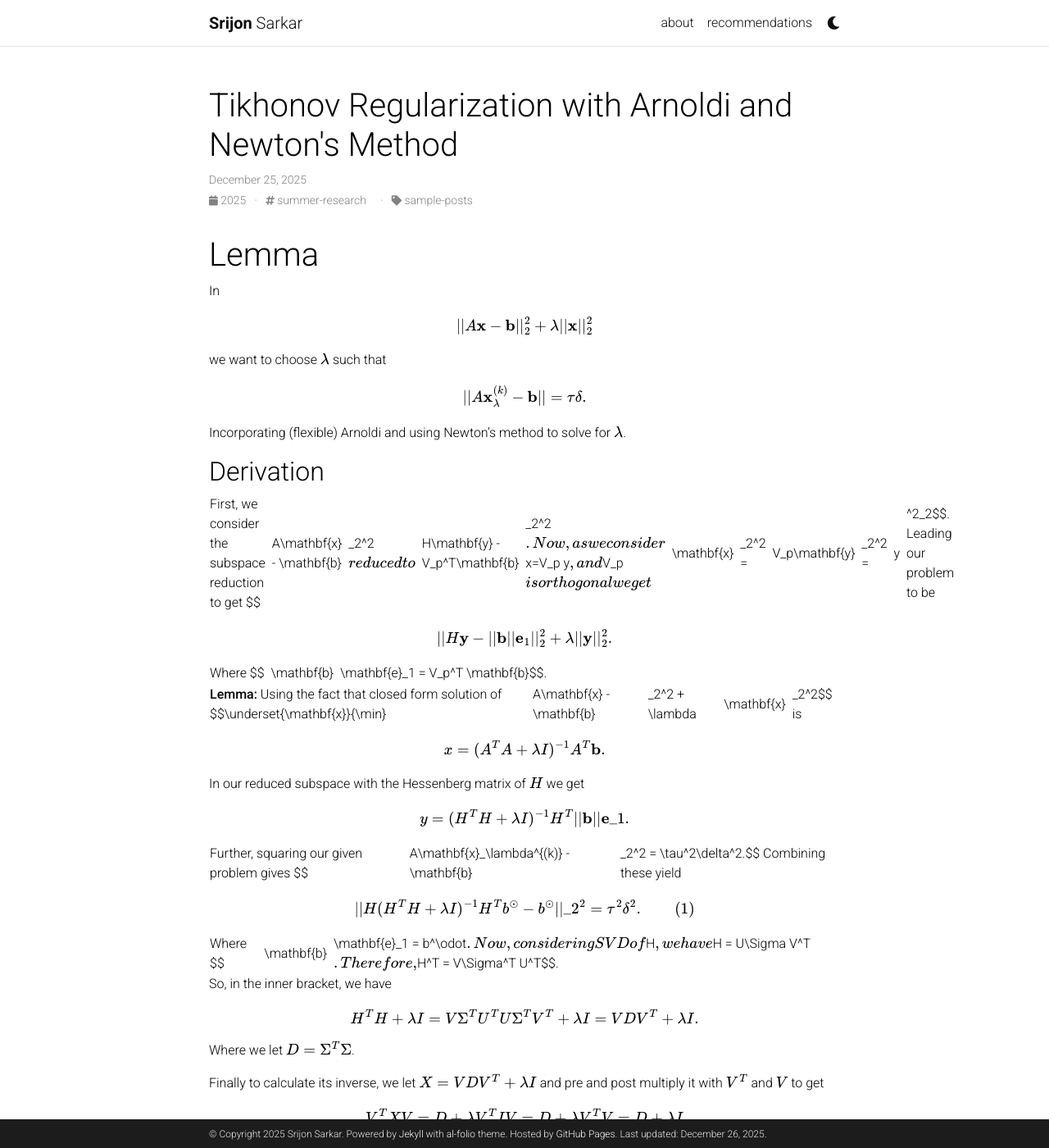
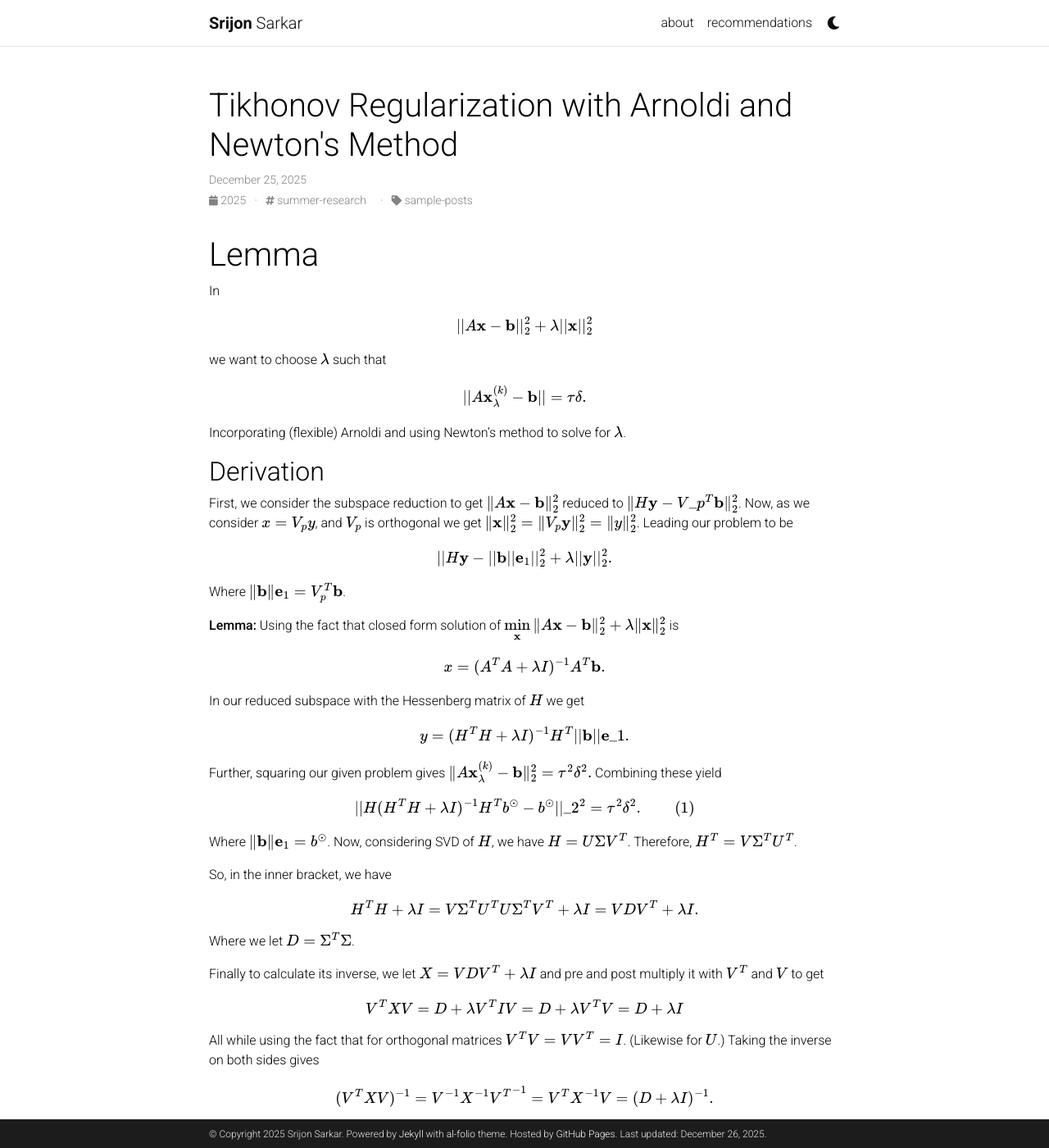
Before and after one commit to sarkarsrijon/sarkarsrijon.github.io, a Jekyll site: the page built from _posts/2025-12-25-atik-method.md, in a window 1280 px wide and 1400 px high. Shown: the whole window at 82% size. Built offline with Jekyll 4.4.1, drawn with Linux system fonts in a browser that asks for light colours; comment, search, counter and statistics services are not loaded; a style sheet for code colours, icons or effects is not loaded.

```diff
--- a/_posts/2025-12-25-atik-method.md
+++ b/_posts/2025-12-25-atik-method.md
@@ -22,13 +22,13 @@ Incorporating (flexible) Arnoldi and using Newton's method to solve for $$\lambd
 
 ## Derivation
 
-First, we consider the subspace reduction to get $$||A\mathbf{x} - \mathbf{b}||\_2^2$$ reduced to $$||H\mathbf{y} - V\_p^T\mathbf{b} ||\_2^2$$. Now, as we consider $$x=V\_p y$$, and $$V\_p$$ is orthogonal we get $$||\mathbf{x}||\_2^2 = ||V_p\mathbf{y}||\_2^2 = ||y||^2\_2$$. Leading our problem to be
+First, we consider the subspace reduction to get $$\|A\mathbf{x} - \mathbf{b}\|_2^2$$ reduced to $$\|H\mathbf{y} - V\_p^T\mathbf{b}\|_2^2$$. Now, as we consider $$x=V_p y$$, and $$V_p$$ is orthogonal we get $$\|\mathbf{x}\|_2^2 = \|V_p\mathbf{y}\|_2^2 = \|y\|^2_2$$. Leading our problem to be
 
 $$||H\mathbf{y} - ||\mathbf{b}||\mathbf{e}_1||_2^2 + \lambda ||\mathbf{y}||_2^2.$$
 
-Where $$||\mathbf{b}||\mathbf{e}_1 = V_p^T \mathbf{b}$$.
+Where $$\|\mathbf{b}\|\mathbf{e}_1 = V_p^T \mathbf{b}$$.
 
-**Lemma:** Using the fact that closed form solution of $$\underset{\mathbf{x}}{\min}||A\mathbf{x} - \mathbf{b}||\_2^2 + \lambda ||\mathbf{x}||\_2^2$$ is
+**Lemma:** Using the fact that closed form solution of $$\underset{\mathbf{x}}{\min}\|A\mathbf{x} - \mathbf{b}\|_2^2 + \lambda \|\mathbf{x}\|_2^2$$ is
 
 $$x = (A^TA + \lambda I)^{-1}A^T\mathbf{b}.$$
 
@@ -36,11 +36,11 @@ In our reduced subspace with the Hessenberg matrix of $$H$$ we get
 
 $$y = (H^TH + \lambda I)^{-1} H^T||\mathbf{b}||\mathbf{e}\_1.$$
 
-Further, squaring our given problem gives $$||A\mathbf{x}\_\lambda^{(k)} - \mathbf{b}||\_2^2 = \tau^2\delta^2.$$ Combining these yield
+Further, squaring our given problem gives $$\|A\mathbf{x}_\lambda^{(k)} - \mathbf{b}\|_2^2 = \tau^2\delta^2.$$ Combining these yield
 
 $$||H(H^TH+\lambda I)^{-1}H^Tb^\odot - b^\odot||\_2^2 = \tau^2\delta^2. \qquad (1)$$
 
-Where $$||\mathbf{b}|| \mathbf{e}_1 = b^\odot$$. Now, considering SVD of $$H$$, we have $$H = U\Sigma V^T$$. Therefore, $$H^T = V\Sigma^T U^T$$.
+Where $$\|\mathbf{b}\| \mathbf{e}_1 = b^\odot$$. Now, considering SVD of $$H$$, we have $$H = U\Sigma V^T$$. Therefore, $$H^T = V\Sigma^T U^T$$.
 
 So, in the inner bracket, we have
 
```
